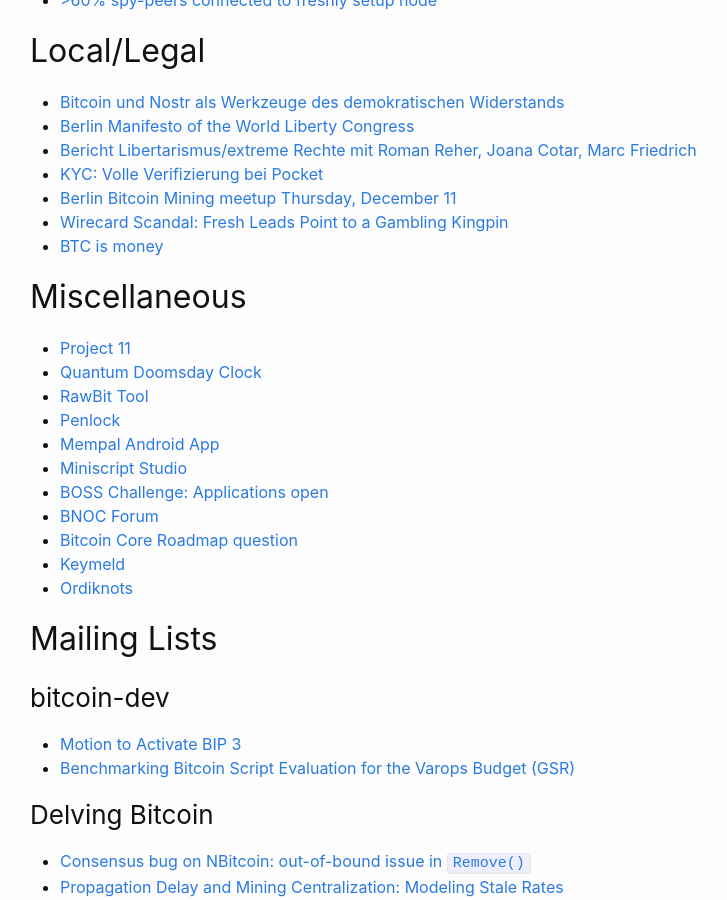
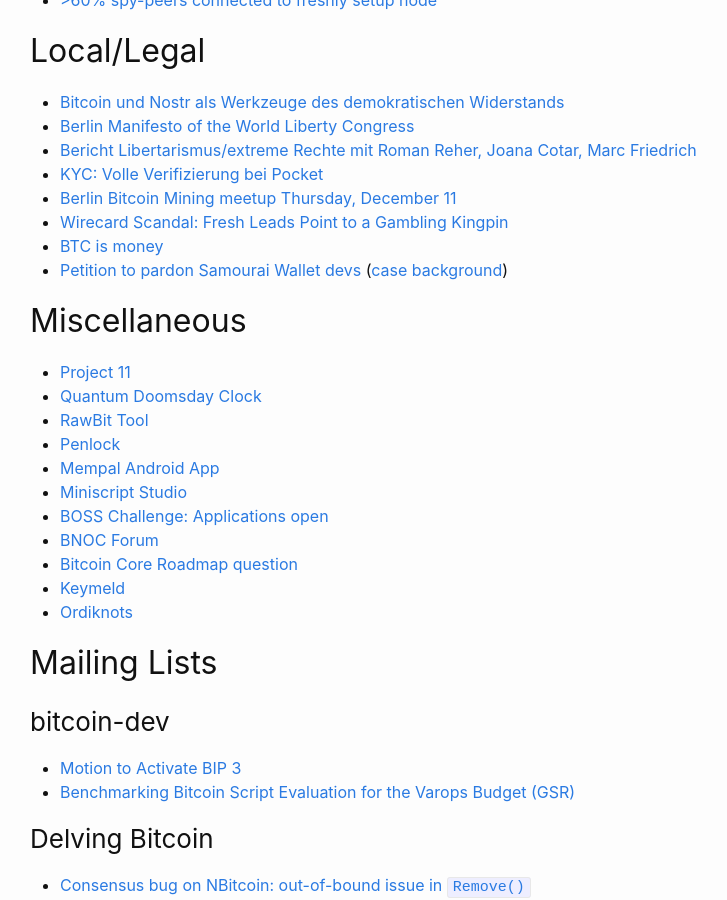
Before and after one commit to fjahr/bitdevsberlin, a Jekyll site: the page built from _posts/2025-12-10-socratic-seminar-74.md, in a window 1280 px wide and 900 px high, scrolled down 791 px. Shown: the whole window, without its empty margins (240-967 px from the left). Built offline with Jekyll 4.4.1, drawn with Linux system fonts in a browser that asks for light colours.

Commit message:
Add another socratic link

```diff
--- a/_posts/2025-12-10-socratic-seminar-74.md
+++ b/_posts/2025-12-10-socratic-seminar-74.md
@@ -37,6 +37,7 @@ Thanks to [Ordimint](https://ordimint.com) for sponsoring food and drinks for th
 - [Berlin Bitcoin Mining meetup Thursday, December 11](https://www.meetup.com/bitcoin_berlin_/events/311958983/)
 - [Wirecard Scandal: Fresh Leads Point to a Gambling Kingpin](https://www.tagesschau.de/investigativ/br-recherche/wirecard-marsalek-braun-calvin-ayre-102.html)
 - [BTC is money](https://btcismoney.xyz/)
+- [Petition to pardon Samourai Wallet devs](https://billandkeonne.org/) ([case background](https://x.com/jtevelow/status/1997748792939127114))
 
 ## Miscellaneous
 
```
